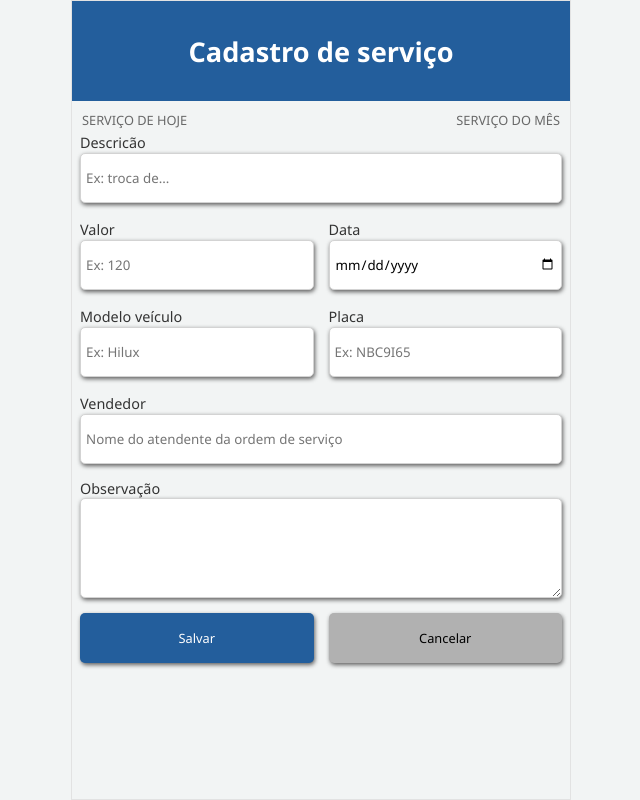
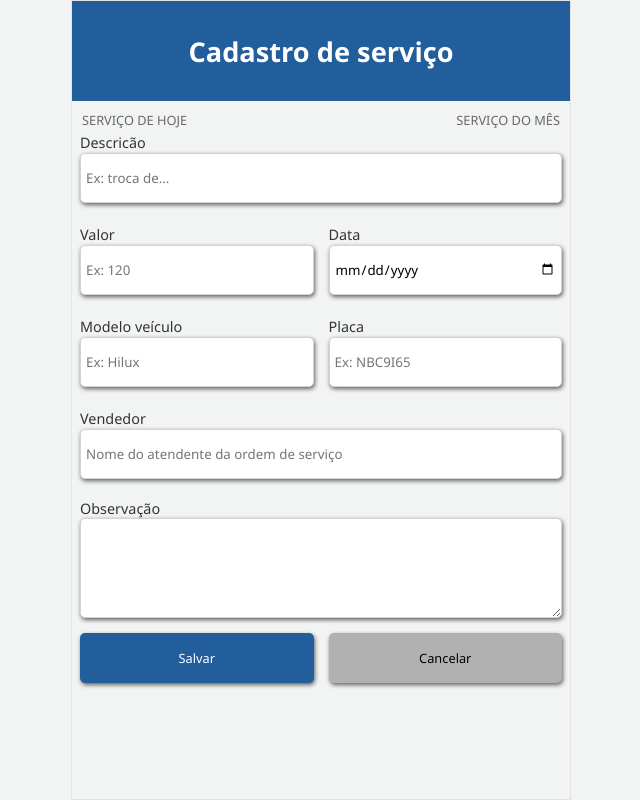
Before and after one commit to marceloguima/novo-cad-service, a React (Vite) app: page /cadastroServico in a window 1280 px wide. Shown: the whole page, without its empty margins (319-959 px from the left). Built offline with nearby package versions, Linux system fonts and the light colour scheme.

Commit message:
aumenta altura caixa de erro

```diff
--- a/src/components/Campo-entrada/style.css
+++ b/src/components/Campo-entrada/style.css
@@ -19,7 +19,7 @@ label{
 }
 
 .caixa-erro{
-    height: 15px;
+    height: 20px;
     display: flex;
     align-items: center;
 }
```
